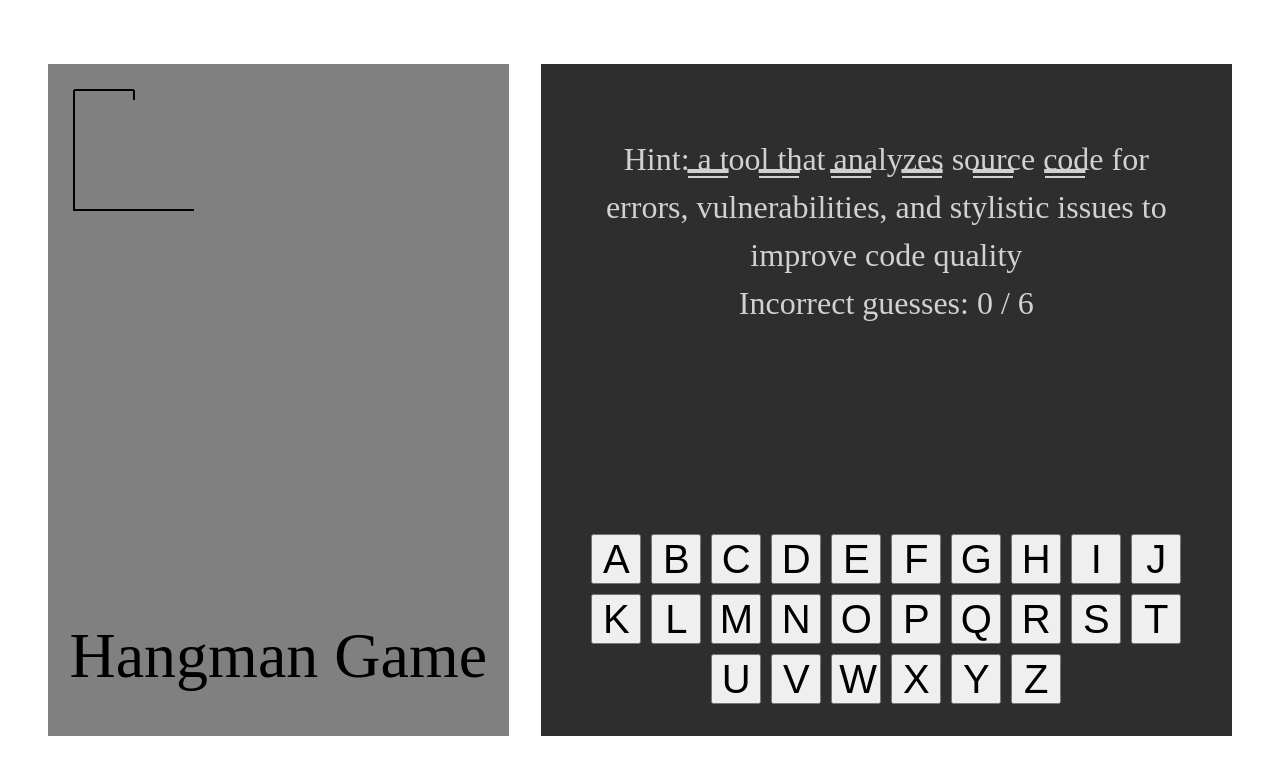
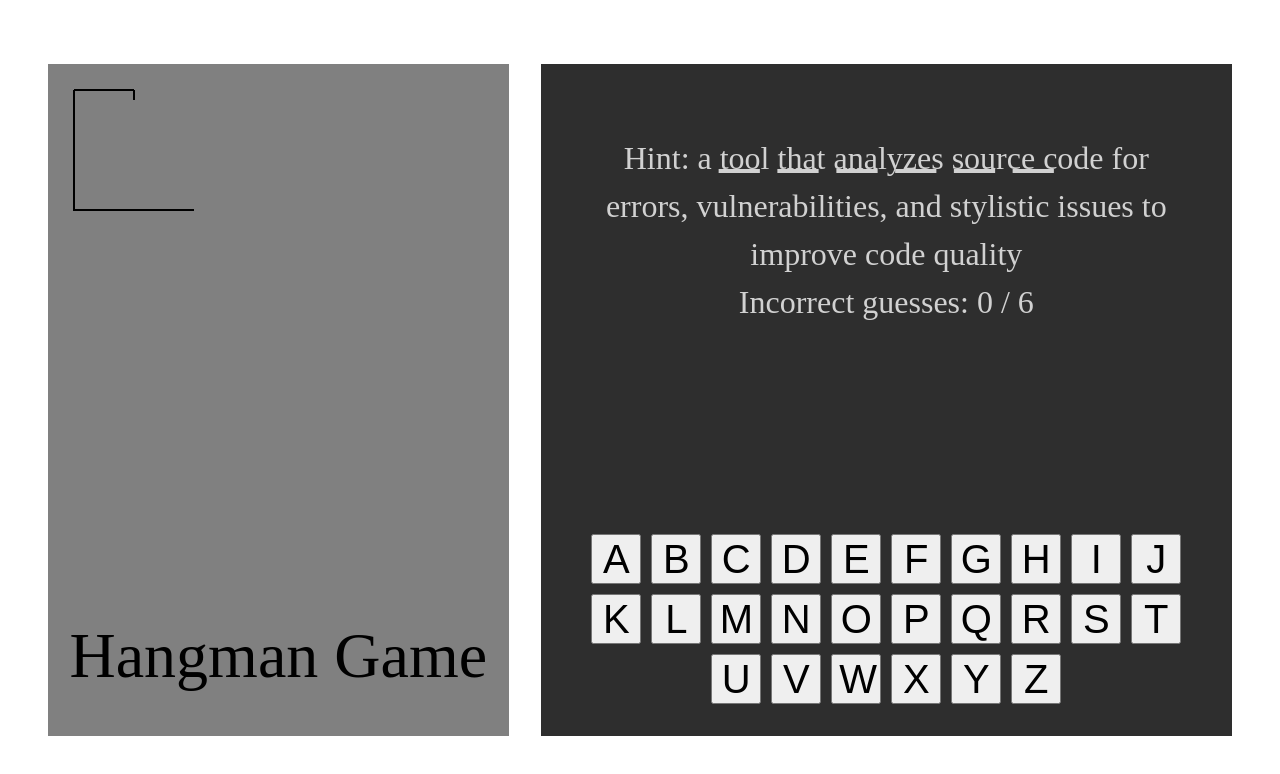
Before and after one commit to Foxy-desu/HangMan, a website built with webpack: page hangman/src/index.html in a window 1280 px wide. Built offline with nearby package versions, Linux system fonts and the light colour scheme.

Commit message:
fix: change styles for proper letter blocks display

```diff
--- a/hangman/src/styles/scss/main.scss
+++ b/hangman/src/styles/scss/main.scss
@@ -59,14 +59,14 @@ $H1_FSize: 4em;
   display: flex;
   flex-wrap: wrap;
   justify-content: center;
-  gap: 5%;
+  gap: 3%;
   width: 100%;
 
   &__letter-block {
     font-size: 5rem;
     font-weight: 500;
     color: #d1d1d1;
-    border-bottom: 2px solid #d1d1d1;
+    // border-bottom: 2px solid #d1d1d1;
   }
 }
 
```
Also changed, not shown: hangman/src/styles/css/main.css, 1 other file.
